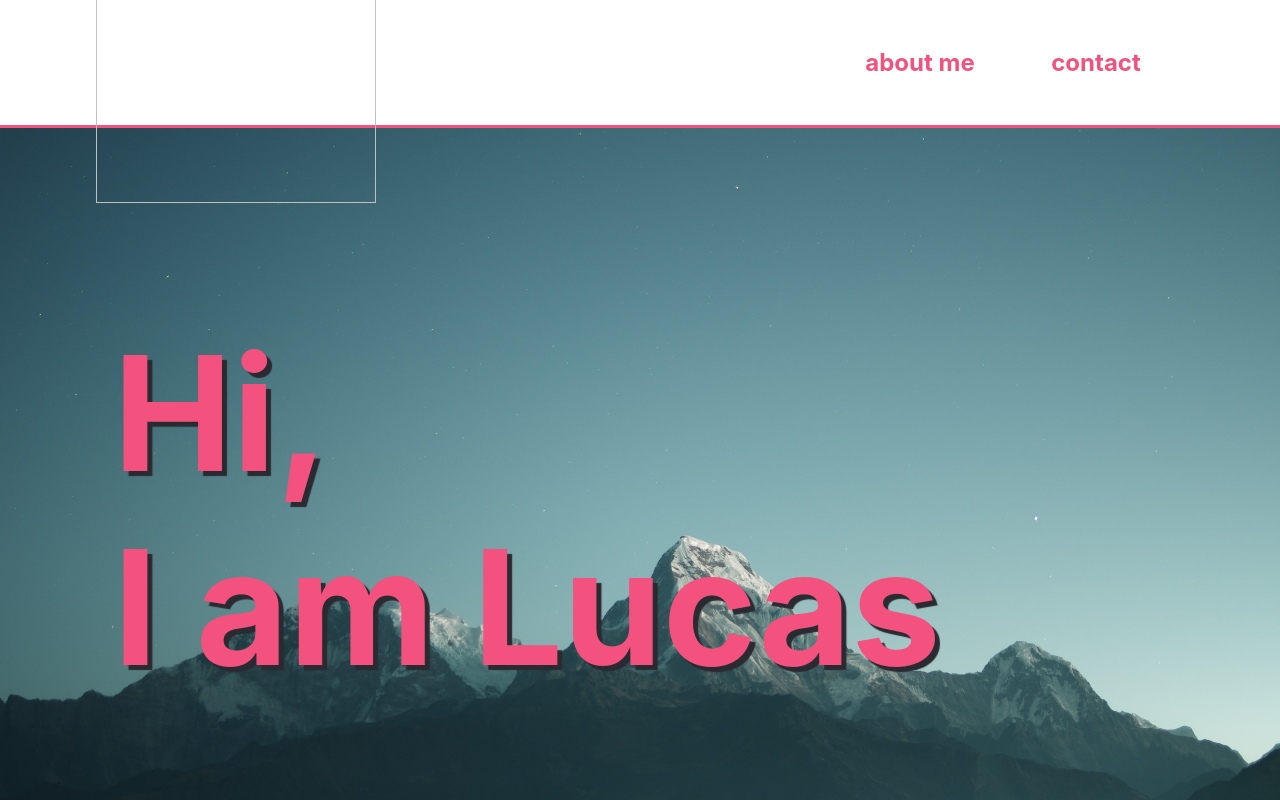
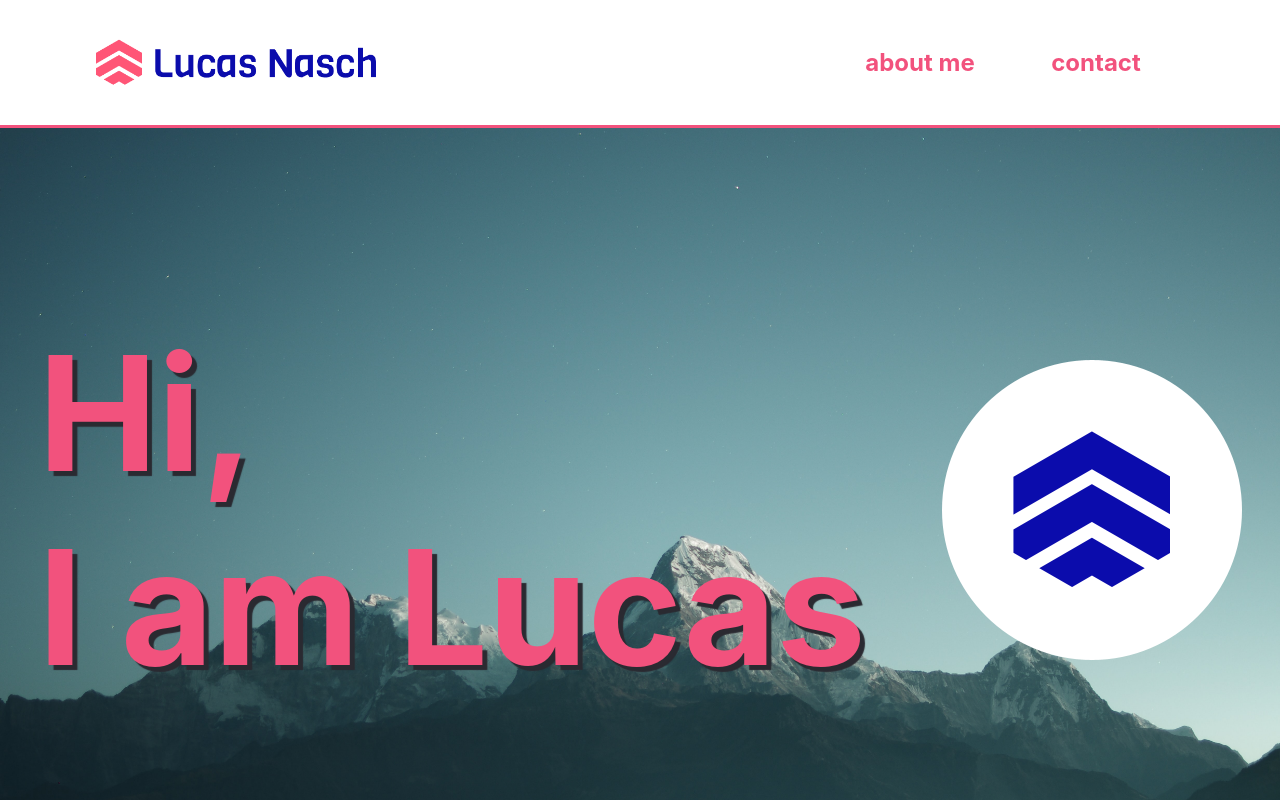
Before and after one commit to LifeLuna/luna.github.io, a plain HTML site: page index.html in a window 1280 px wide. Shown: the top 800 px of the page. Drawn offline with Linux system fonts and the light colour scheme.

Commit message:
image_references_fixed

```diff
--- a/index.html
+++ b/index.html
@@ -10,9 +10,7 @@
     <header>
       <div class="left_side">
         <div class="logo">
-          <a href="#"
-            ><img src="/personal_website/logo/logo_small.png" alt="Lucas Nasch"
-          /></a>
+          <a href="#"><img src="logo/logo_small.png" alt="Lucas Nasch" /></a>
         </div>
       </div>
       <div class="right_side">
@@ -40,7 +38,7 @@
           </h1>
 
           <div class="profile_picture">
-            <img src="/personal_website/logo/logo_small_icon_only.png" alt="" />
+            <img src="logo/logo_small_icon_only.png" alt="" />
           </div>
         </div>
       </div>
```
